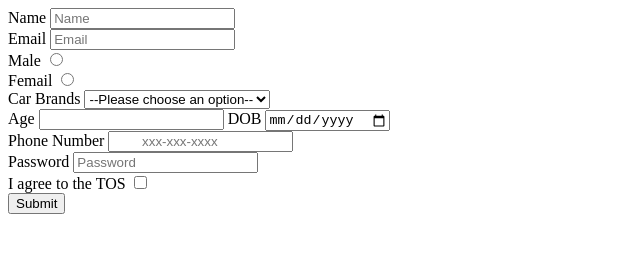
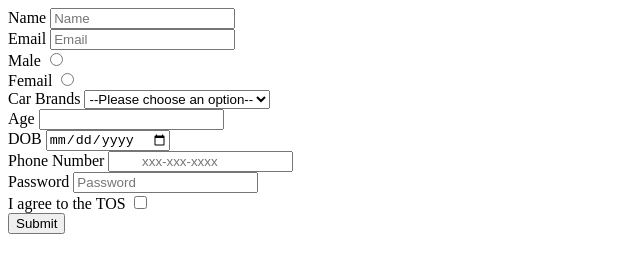
Before and after one commit to acciojob/signup-form-car-badrudoza, a website: page main.html in a window 1280 px wide. Shown: the whole page, without its empty margins (0-640 px from the left). Drawn offline with Linux system fonts and the light colour scheme.

Commit message:
created a submission

```diff
--- a/main.html
+++ b/main.html
@@ -7,6 +7,7 @@
 </head>
 
 <body>
+	<form method="post" action="">
 	<label for="name">Name</label>
 	<input type="text" id="name" placeholder="Name" required ><br
 
@@ -29,7 +30,7 @@
 <br>
 	<label for="age">Age</label>
 	<input type="number" id="age" placehoilder="Age" required>
-
+	<br>
 	<label for="dob">DOB</label>
 	<input type="date" id="dob" required>
 	<br>
@@ -43,6 +44,7 @@
 	<input type="checkbox" id="tos" required>
 	<br>
 	<button type="submit">Submit</button>
+	</form>
 	<!-- the entire body must be written by student -->
     <script type="text/javascript" src="./script.js">
 </script>
```
